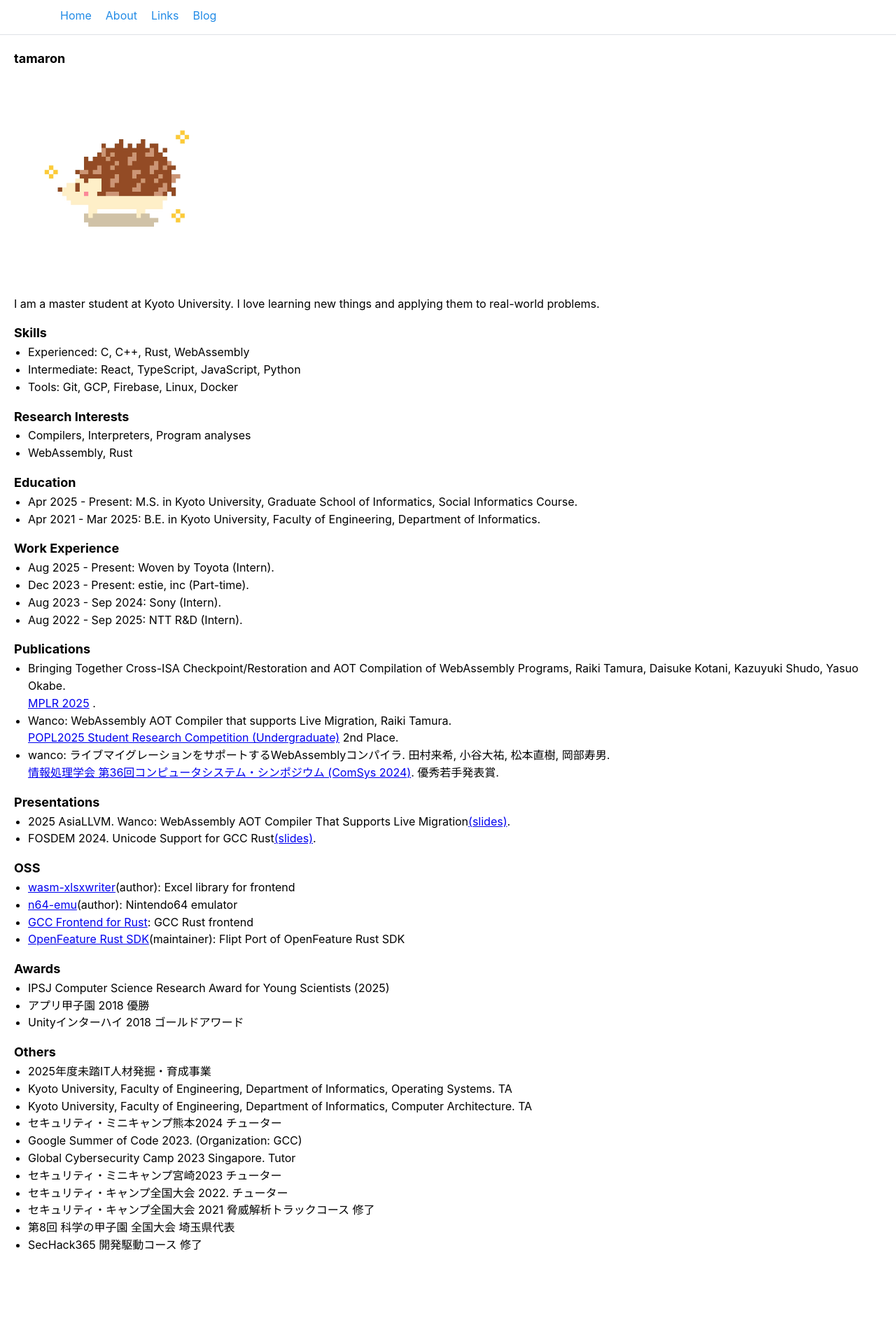
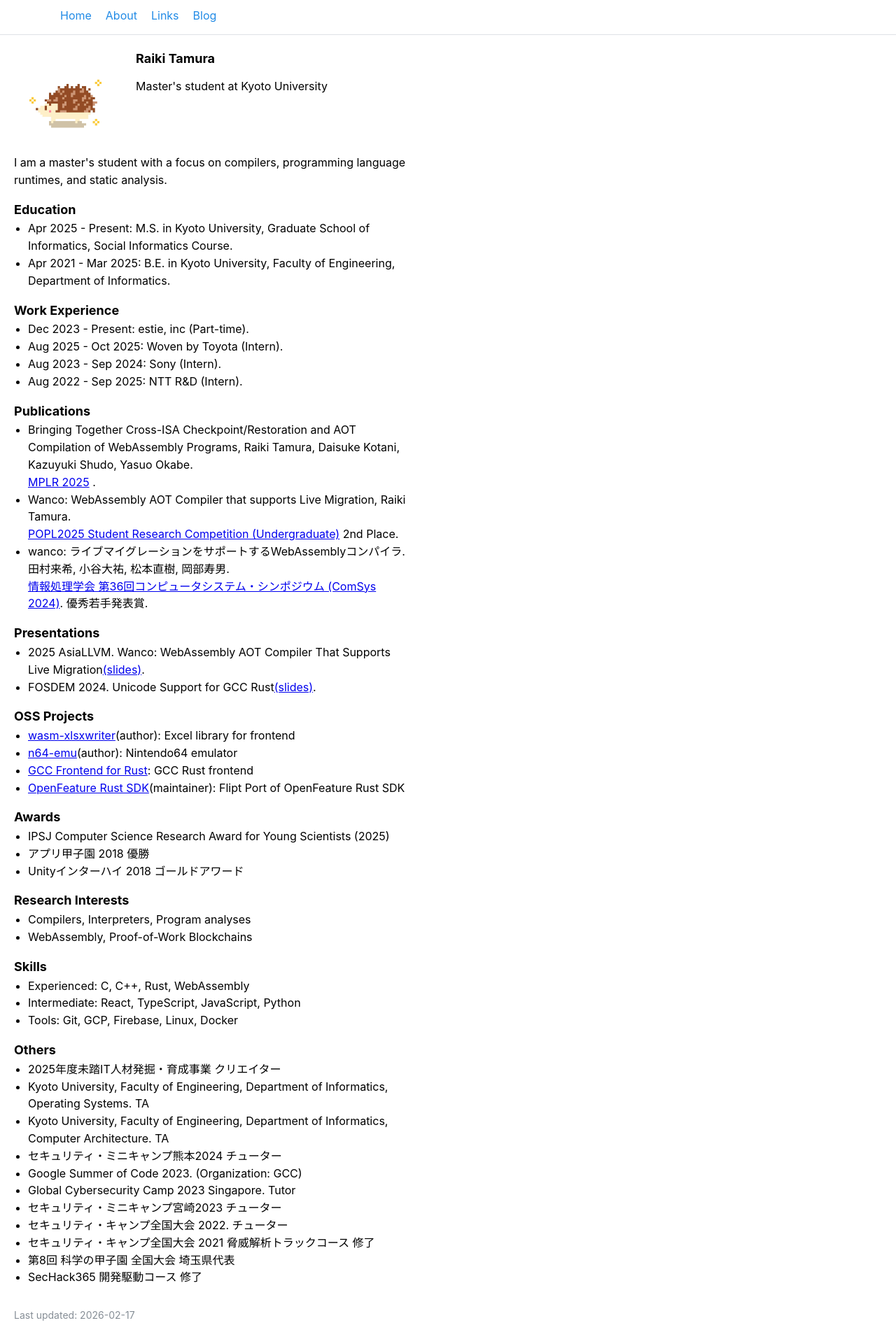
Before and after one commit to tamaroning/tamaroning.github.io, a Next.js app: page /about in a window 1280 px wide. Shown: the whole page at 70% size. Before the commit the page ends 1812 px from the top, so only its background shows below. Built offline with nearby package versions, Linux system fonts and the light colour scheme.

Commit message:
update about

```diff
--- a/src/app/about/page.tsx
+++ b/src/app/about/page.tsx
@@ -6,49 +6,28 @@
 
 export default function About() {
   return (
-    <div style={{ margin: 20 }}>
-
-      <Text fw={700} size="lg">
-        tamaron
-      </Text>
-
-      <Image
-        src="/assets/icon.jpg"
-        alt="icon"
-        width={300}
-        height={300}
-        style={{ borderRadius: "50%" }}
-      />
-
-      <Space h="md" />
+    <div style={{ maxWidth: 560, margin: 20 }}>
+      <div style={{ display: "flex", alignItems: "flex-start", gap: 24 }}>
+        <Image
+          src="/assets/icon.jpg"
+          alt="icon"
+          width={150}
+          height={150}
+          style={{ borderRadius: "50%", flexShrink: 0 }}
+        />
+        <div>
+          <Text fw={700} size="lg">
+            Raiki Tamura
+          </Text>
+          <Space h="sm" />
+          <Text>Master&apos;s student at Kyoto University</Text>
+        </div>
+      </div>
 
       <Text>
-        I am a master student at Kyoto University.
-        I love learning new things and applying them to real-world problems.
+        I am a master&apos;s student with a focus on compilers, programming
+        language runtimes, and static analysis.
       </Text>
-
-      <Space h="md" />
-
-      <Text fw={700} size="lg">
-        Skills
-      </Text>
-      <List>
-        <List.Item>Experienced: C, C++, Rust, WebAssembly</List.Item>
-        <List.Item>
-          Intermediate: React, TypeScript, JavaScript, Python
-        </List.Item>
-        <List.Item>Tools: Git, GCP, Firebase, Linux, Docker</List.Item>
-      </List>
-
-      <Space h="md" />
-
-      <Text fw={700} size="lg">
-        Research Interests
-      </Text>
-      <List>
-        <List.Item>Compilers, Interpreters, Program analyses</List.Item>
-        <List.Item>WebAssembly, Rust</List.Item>
-      </List>
 
       <Space h="md" />
 
@@ -61,8 +40,8 @@
           Informatics, Social Informatics Course.
         </List.Item>
         <List.Item>
-          Apr 2021 - Mar 2025: B.E. in Kyoto University, Faculty of
-          Engineering, Department of Informatics.
+          Apr 2021 - Mar 2025: B.E. in Kyoto University, Faculty of Engineering,
+          Department of Informatics.
         </List.Item>
       </List>
 
@@ -72,8 +51,8 @@
         Work Experience
       </Text>
       <List>
-        <List.Item>Aug 2025 - Present: Woven by Toyota (Intern).</List.Item>
         <List.Item>Dec 2023 - Present: estie, inc (Part-time).</List.Item>
+        <List.Item>Aug 2025 - Oct 2025: Woven by Toyota (Intern).</List.Item>
         <List.Item>Aug 2023 - Sep 2024: Sony (Intern).</List.Item>
         <List.Item>Aug 2022 - Sep 2025: NTT R&D (Intern).</List.Item>
       </List>
@@ -120,16 +99,16 @@
         <List.Item>
           2025 AsiaLLVM. Wanco: WebAssembly AOT Compiler That Supports Live
           Migration
-          <Link
-            href="https://docs.google.com/presentation/d/1fbAiPh-o_3Xg10fX0Zf-ngISpc_8olzNYTeVDzwqWW8/edit?usp=sharing"
-          >(slides)</Link>
+          <Link href="https://docs.google.com/presentation/d/1fbAiPh-o_3Xg10fX0Zf-ngISpc_8olzNYTeVDzwqWW8/edit?usp=sharing">
+            (slides)
+          </Link>
           .
         </List.Item>
         <List.Item>
           FOSDEM 2024. Unicode Support for GCC Rust
-          <Link
-            href="https://docs.google.com/presentation/d/1mdxOBGrBCozhx3hY729tWGh33bqqgYO0xddpK5ql0qY/edit?usp=drive_link"
-          >(slides)</Link>
+          <Link href="https://docs.google.com/presentation/d/1mdxOBGrBCozhx3hY729tWGh33bqqgYO0xddpK5ql0qY/edit?usp=drive_link">
+            (slides)
+          </Link>
           .
         </List.Item>
       </List>
@@ -137,7 +116,7 @@
       <Space h="md" />
 
       <Text fw={700} size="lg">
-        OSS
+        OSS Projects
       </Text>
       <List>
         <List.Item>
@@ -178,9 +157,34 @@
         Awards
       </Text>
       <List>
-        <List.Item>IPSJ Computer Science Research Award for Young Scientists (2025)</List.Item>
+        <List.Item>
+          IPSJ Computer Science Research Award for Young Scientists (2025)
+        </List.Item>
         <List.Item>アプリ甲子園 2018 優勝</List.Item>
         <List.Item>Unityインターハイ 2018 ゴールドアワード</List.Item>
+      </List>
+
+      <Space h="md" />
+
+      <Text fw={700} size="lg">
+        Research Interests
+      </Text>
+      <List>
+        <List.Item>Compilers, Interpreters, Program analyses</List.Item>
+        <List.Item>WebAssembly, Proof-of-Work Blockchains</List.Item>
+      </List>
+
+      <Space h="md" />
+
+      <Text fw={700} size="lg">
+        Skills
+      </Text>
+      <List>
+        <List.Item>Experienced: C, C++, Rust, WebAssembly</List.Item>
+        <List.Item>
+          Intermediate: React, TypeScript, JavaScript, Python
+        </List.Item>
+        <List.Item>Tools: Git, GCP, Firebase, Linux, Docker</List.Item>
       </List>
 
       <Space h="md" />
@@ -189,34 +193,31 @@
         Others
       </Text>
       <List>
+        <List.Item>2025年度未踏IT人材発掘・育成事業 クリエイター</List.Item>
         <List.Item>
-          2025年度未踏IT人材発掘・育成事業
+          Kyoto University, Faculty of Engineering, Department of Informatics,
+          Operating Systems. TA
         </List.Item>
         <List.Item>
-          Kyoto University, Faculty of Engineering, Department of
-          Informatics, Operating Systems. TA
-        </List.Item>
-        <List.Item>
-          Kyoto University, Faculty of Engineering, Department of
-          Informatics, Computer Architecture. TA
+          Kyoto University, Faculty of Engineering, Department of Informatics,
+          Computer Architecture. TA
         </List.Item>
         <List.Item>セキュリティ・ミニキャンプ熊本2024 チューター</List.Item>
-        <List.Item>
-          Google Summer of Code 2023. (Organization: GCC)
-        </List.Item>
-        <List.Item>
-          Global Cybersecurity Camp 2023 Singapore. Tutor
-        </List.Item>
+        <List.Item>Google Summer of Code 2023. (Organization: GCC)</List.Item>
+        <List.Item>Global Cybersecurity Camp 2023 Singapore. Tutor</List.Item>
         <List.Item>セキュリティ・ミニキャンプ宮崎2023 チューター</List.Item>
-        <List.Item>
-          セキュリティ・キャンプ全国大会 2022. チューター
-        </List.Item>
+        <List.Item>セキュリティ・キャンプ全国大会 2022. チューター</List.Item>
         <List.Item>
           セキュリティ・キャンプ全国大会 2021 脅威解析トラックコース 修了
         </List.Item>
         <List.Item>第8回 科学の甲子園 全国大会 埼玉県代表</List.Item>
         <List.Item>SecHack365 開発駆動コース 修了</List.Item>
       </List>
+
+      <Space h="xl" />
+      <Text size="sm" c="dimmed">
+        Last updated: 2026-02-17
+      </Text>
     </div>
   );
 }
```
